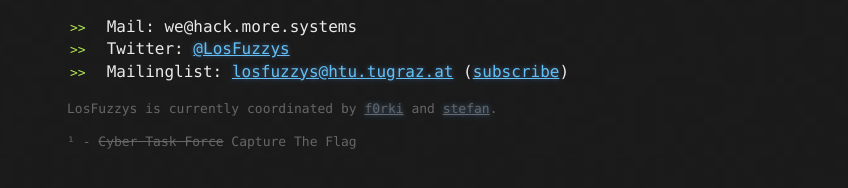
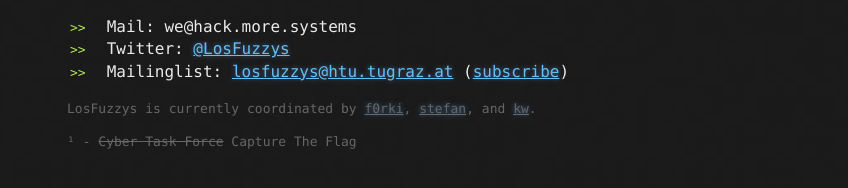
Before and after one commit to mtps3/Mtps3.github.io, a Jekyll site: the page built from index.md, in a window 1280 px wide. Shown: the part 376-564 px from the top of the page, without its empty margins (198-1046 px from the left). Built offline with Jekyll 4.4.1, drawn with Linux system fonts in a browser that asks for light colours.

Commit message:
Added kw to the list of losfuzzys coordinators

```diff
--- a/index.md
+++ b/index.md
@@ -18,7 +18,7 @@
 * Twitter: [@LosFuzzys](https://twitter.com/LosFuzzys)
 * Mailinglist: [losfuzzys@htu.tugraz.at](mailto:losfuzzys@htu.tugraz.at) ([subscribe](https://mail.htu.tugraz.at/cgi-bin/mailman/listinfo/losfuzzys))
 
-<p class="small dark">LosFuzzys is currently coordinated by <a href="https://twitter.com/f0rki">f0rki</a> and <a href="https://twitter.com/stefan2904">stefan</a>.</p>
+<p class="small dark">LosFuzzys is currently coordinated by <a href="https://twitter.com/f0rki">f0rki</a>, <a href="https://twitter.com/stefan2904">stefan</a>, and <a href="https://twitter.com/__kaydoubleu__">kw</a>.</p>
 
 
 <p class="small dark">
```
